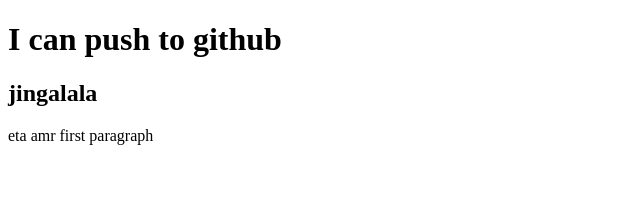
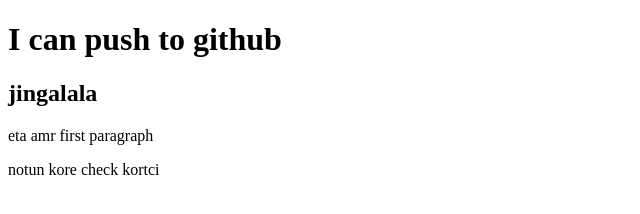
Before and after one commit to rumonwebd/my-first-repo, a plain HTML site: page index.html in a window 1280 px wide. Shown: the whole page, without its empty margins (0-640 px from the left). Drawn offline with Linux system fonts and the light colour scheme.

Commit message:
new from cmd

```diff
--- a/index.html
+++ b/index.html
@@ -10,6 +10,7 @@
     <h1>I can push to github</h1>
     <h2>jingalala</h2>
     <p> eta amr first paragraph</p>
+    <p>notun kore check kortci</p>
 
 
 </body>
```
